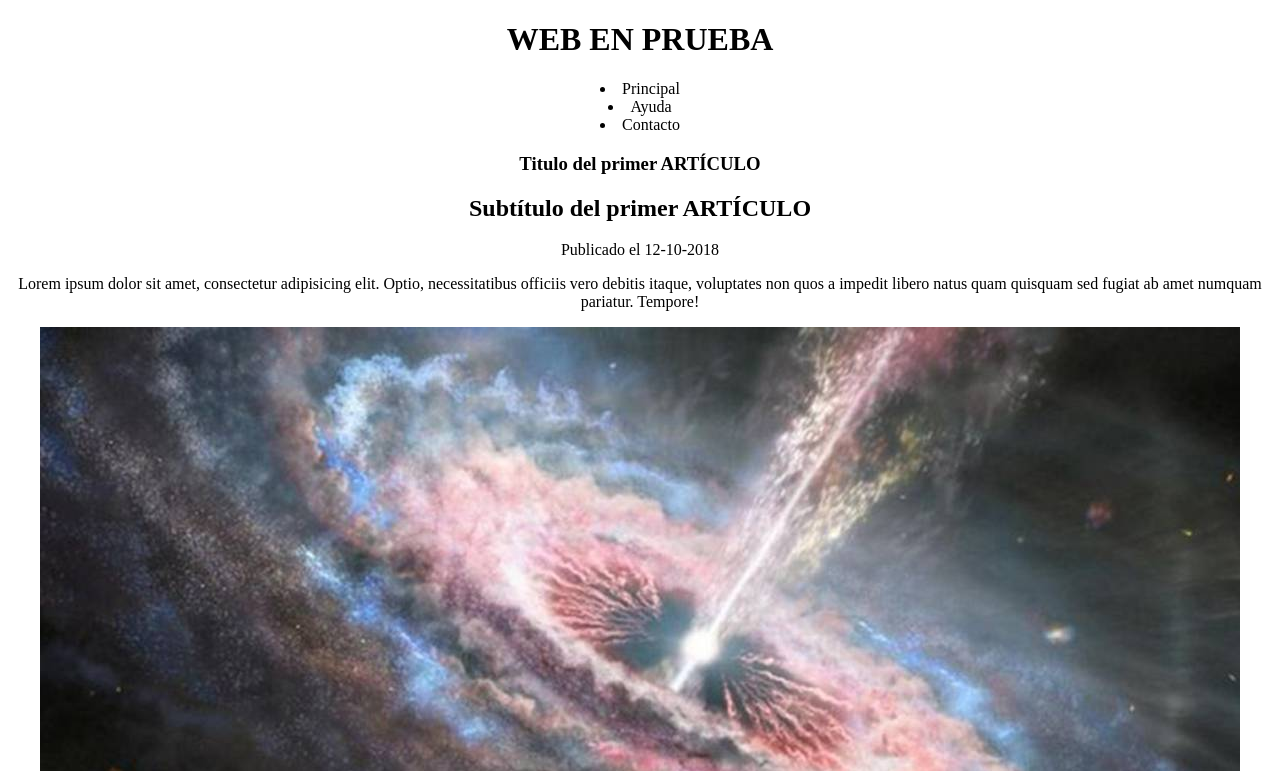
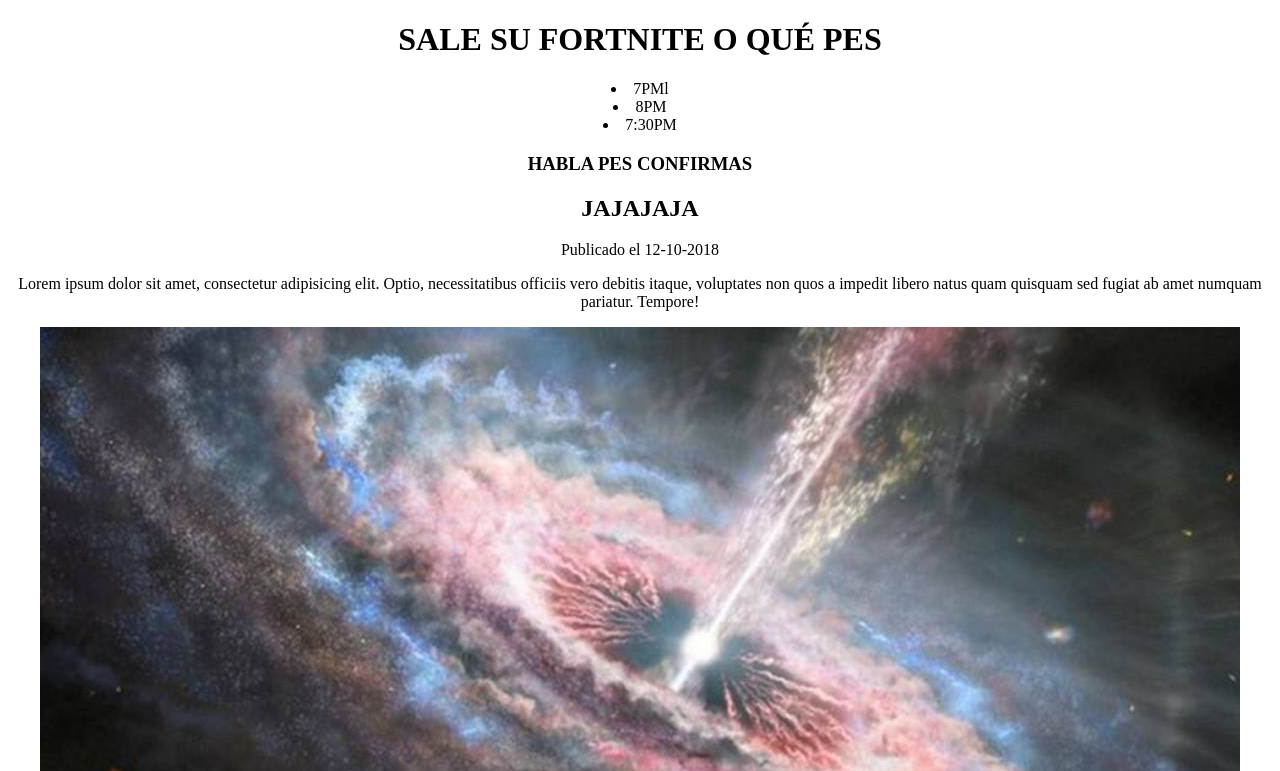
Before and after one commit to TeachingMath-Physic/probandopes, a plain HTML site: page index.html in a window 1280 px wide. Shown: the top 771 px of the page. Drawn offline with Linux system fonts and the light colour scheme.

Commit message:
Update index.html

```diff
--- a/index.html
+++ b/index.html
@@ -11,21 +11,21 @@
     </head>
     <body>
         <header>
-            <h1>WEB EN PRUEBA</h1>
+            <h1>SALE SU FORTNITE O QUÉ PES</h1>
         </header>
 
         <nav>
             <u1>
-                <li>Principal</li>
-                <li>Ayuda</li>
-                <li>Contacto</li>
+                <li>7PMl</li>
+                <li>8PM</li>
+                <li>7:30PM</li>
             </u1>
         </nav>
         <section>
             <article>
                 <hgroup>
-                <h1>Titulo del primer ARTÍCULO</h1>
-                <h2>Subtítulo del primer ARTÍCULO</h2>
+                <h1>HABLA PES CONFIRMAS</h1>
+                <h2>JAJAJAJA</h2>
                 </hgroup>
                 <time datetime="12-10-2018">Publicado el 12-10-2018</time>
                 <p>Lorem ipsum dolor sit amet, consectetur adipisicing elit. Optio, necessitatibus officiis vero debitis itaque, voluptates non quos a impedit libero natus quam quisquam sed fugiat ab amet numquam pariatur. Tempore!</p>
```
